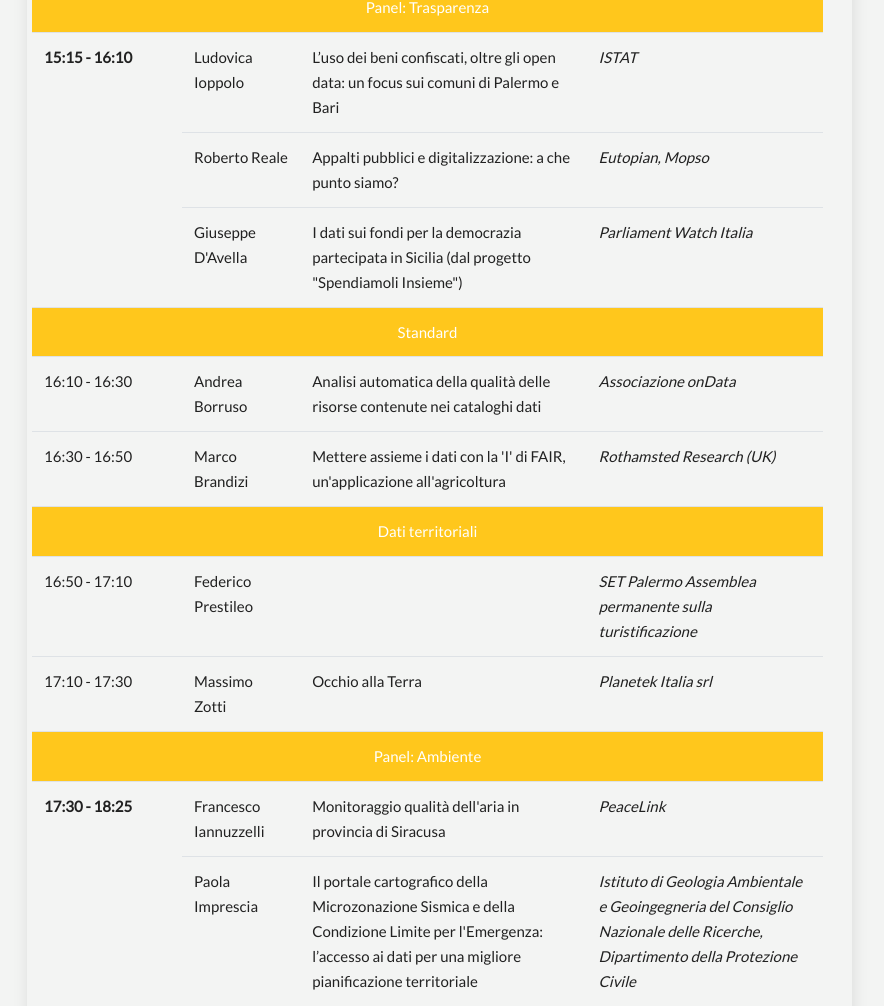
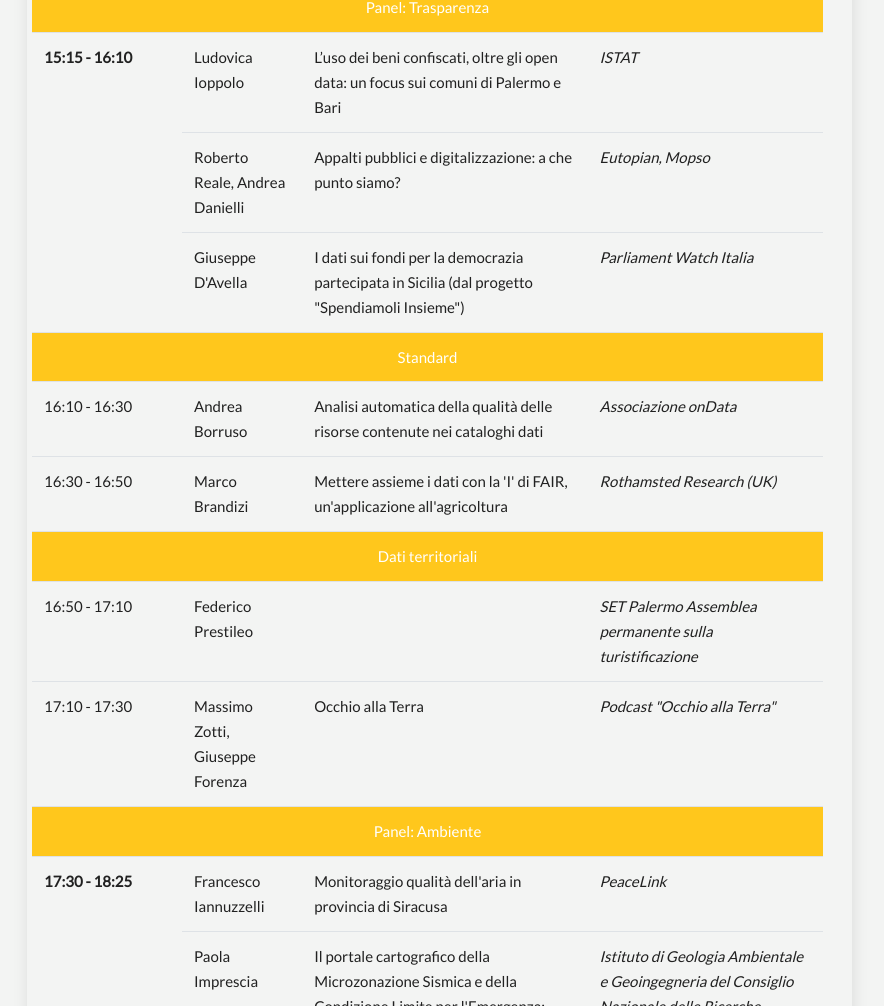
Before and after one commit to opendatasicilia/ods2021, a plain HTML site: page index.html in a window 1280 px wide. Shown: the part 4280-5286 px from the top of the page, without its empty margins (343-1227 px from the left). Drawn offline with Linux system fonts and the light colour scheme; files whose address does not match are found by name.

Commit message:
Modificato programma

```diff
--- a/index.html
+++ b/index.html
@@ -489,7 +489,7 @@
                           <td class="font-italic">ISTAT</td>
                         </tr>
                         <tr>
-                          <td>Roberto Reale</td>
+                          <td>Roberto Reale, Andrea Danielli</td>
                           <td>Appalti pubblici e digitalizzazione: a che punto siamo? </td>
                           <td class="font-italic">Eutopian, Mopso</td>
                         </tr>
@@ -531,9 +531,9 @@
                         </tr>
                         <tr>
                           <td>17:10 - 17:30</td>
-                          <td>Massimo Zotti</td>
+                          <td>Massimo Zotti, Giuseppe Forenza</td>
                           <td>Occhio alla Terra</td>
-                          <td class="font-italic">Planetek Italia srl</td>
+                          <td class="font-italic">Podcast "Occhio alla Terra"</td>
                         </tr>
 
                         <tr class="text-white" style="background-color: #FFC71C">
```
